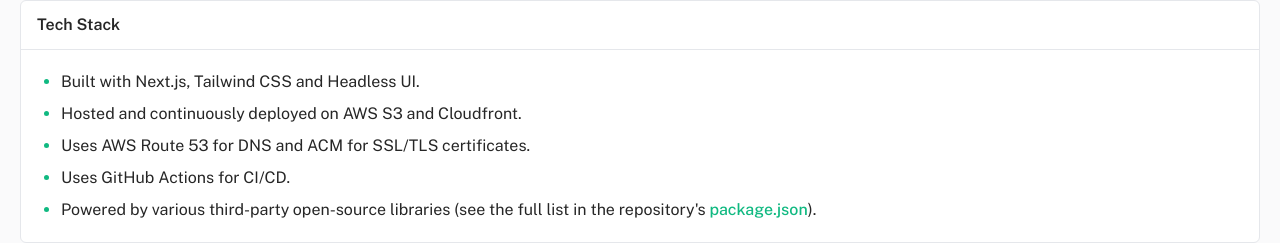
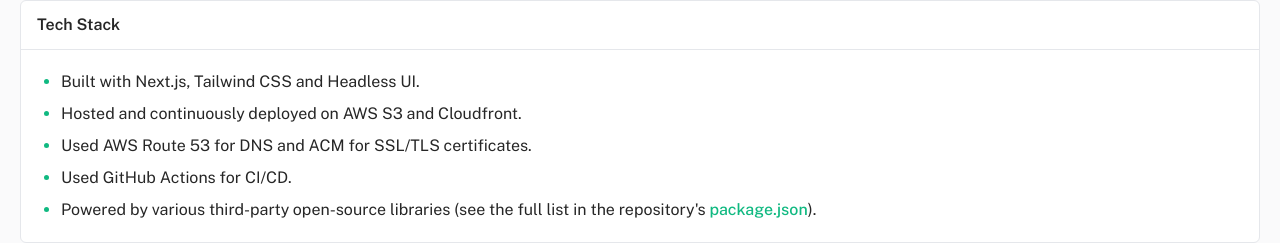
Before and after one commit to mgoyal98/dev-ease, a Next.js app: page /about in a window 1280 px wide. Shown: the part 347-590 px from the top of the page. Built offline with nearby package versions, Linux system fonts and the light colour scheme; some icons are missing.

Commit message:
FIX: About Tech Stack

```diff
--- a/src/app/about/page.tsx
+++ b/src/app/about/page.tsx
@@ -51,8 +51,8 @@
           <ul className='list-disc marker:text-emerald-500 pl-5 space-y-2'>
             <li>Built with Next.js, Tailwind CSS and Headless UI.</li>
             <li>Hosted and continuously deployed on AWS S3 and Cloudfront.</li>
-            <li>Uses AWS Route 53 for DNS and ACM for SSL/TLS certificates.</li>
-            <li>Uses GitHub Actions for CI/CD.</li>
+            <li>Used AWS Route 53 for DNS and ACM for SSL/TLS certificates.</li>
+            <li>Used GitHub Actions for CI/CD.</li>
             <li>
               Powered by various third-party open-source libraries (see the full
               list in the repository's{' '}
```
